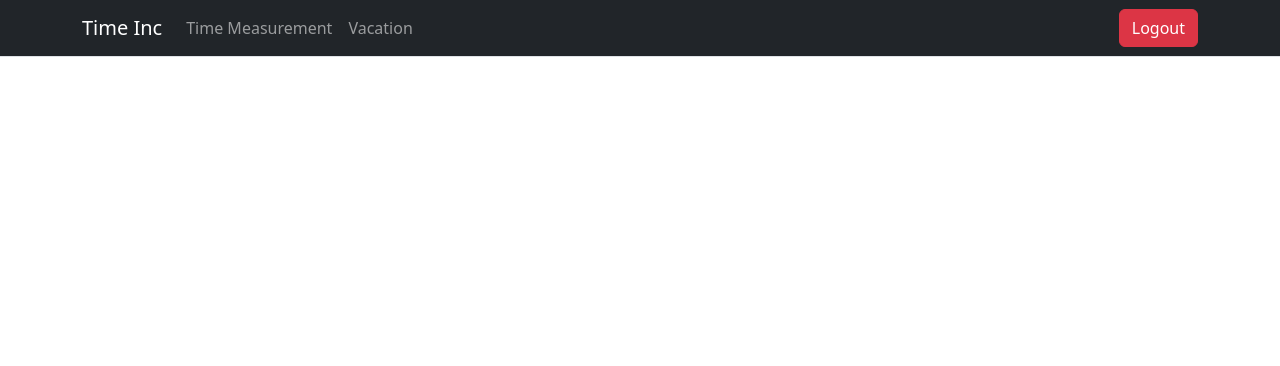
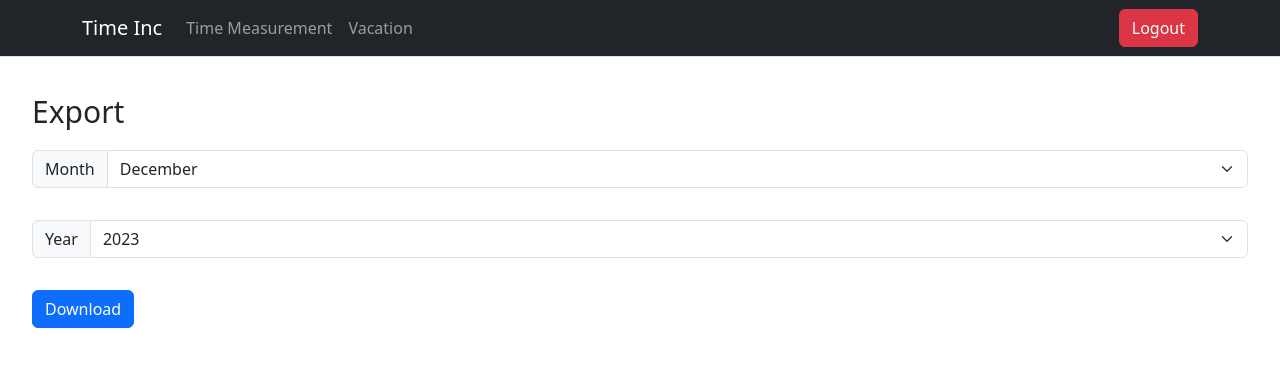
Before and after one commit to Mika2147/Working_time_tracker, a React (Create React App) app in the folder working_time_measurement/: page /time-measurement/export in a window 1280 px wide. Shown: the top 366 px of the page. Built offline with nearby package versions, Linux system fonts and the light colour scheme.

Commit message:
Created component to download selected month as excel

```diff
--- a/working_time_measurement/src/components/App.js
+++ b/working_time_measurement/src/components/App.js
@@ -5,6 +5,7 @@ import TimeEnteringForm from './TimeEnteringForm';
 import TimeMonthOverview from './TimeMonthOverview';
 import { BrowserRouter, Route, Routes } from 'react-router-dom';
 import Vacation from './Vacation';
+import TimeExport from './TimeExport';
 
 class App extends Component {
     state = {  }
@@ -20,6 +21,7 @@ class App extends Component {
 
                     <Route path="/time-measurement/day" element={<TimeEnteringForm />}/>
                     <Route path="/time-measurement/overview" element={<TimeMonthOverview />}/>
+                    <Route path="/time-measurement/export" element={<TimeExport />}/>
                 </Routes>
             </BrowserRouter>
         </React.Fragment>
--- /dev/null
+++ b/working_time_measurement/src/components/TimeExport.js
@@ -0,0 +1,101 @@
+import React, { Component } from 'react';
+import { Button, Stack } from 'react-bootstrap';
+import Form from 'react-bootstrap/Form';
+import InputGroup from 'react-bootstrap/InputGroup';
+
+class TimeExport extends Component {
+    state = {
+        month: 1,
+        year: 1971,
+        link: "http://localhost:8080/time/export",
+     }
+
+     months = {
+        1: "January",
+        2: "February",
+        3: "March",
+        4: "April",
+        5: "May",
+        6: "June",
+        7: "July",
+        8: "August",
+        9: "September",
+        10: "October",
+        11: "November",
+        12: "December",
+     }
+
+     years = [0]
+
+
+     setMonth = (month) => {
+        let state = this.state;
+        if(month > 0 && month < 13){
+            state.month = month;
+            state.link = this.createLink(state.month, state.year);
+            this.setState(state);
+        }
+     }
+
+     setYear = (year) => {
+        let state = this.state;
+        let currentYear = (new Date()).getFullYear();
+        if(year > 0 && year < (currentYear + 1)){
+            state.year = year;
+            state.link = this.createLink(state.month, state.year);
+            this.setState(state);
+        }
+     }
+
+    componentDidMount(){
+        let state = this.state;
+        let date = new Date();
+        state.year = date.getFullYear();
+        state.month = (date.getMonth() + 1);
+        this.years = arrayRange(1970, (new Date()).getFullYear(), 1);
+        state.link = this.createLink(state.month, state.year)
+
+        this.setState(state);
+    }
+
+    createLink = (month, year) => {
+        var url = "http://localhost:8080/time/export";
+        if (month !== undefined && year !== undefined){
+            url = url + "?month=" + month;
+            url = url + "&year=" + year;
+        }
+
+        return url;
+    }
+
+    render() {
+        return (<React.Fragment>
+            <div className='main-container'>
+                <Stack direction="vertical" gap={3}>
+                    <div className="page-title">Export</div>
+                    <InputGroup className="mb-3">
+                        <InputGroup.Text>Month</InputGroup.Text>
+                        <Form.Select aria-label="Default select example" value={this.state.month} onChange={e => this.setMonth(e.target.value)}>
+                            {Object.keys(this.months).map((key) => <option value={key}>{this.months[key]}</option>)}
+                        </Form.Select>
+                    </InputGroup>
+                    <InputGroup className="mb-3">
+                        <InputGroup.Text>Year</InputGroup.Text>
+                        <Form.Select aria-label="Default select example" value={this.state.year} onChange={e => this.setYear(e.target.value)}>
+                            {this.years.map((year) => <option value={year}>{year}</option>)}
+                        </Form.Select>
+                    </InputGroup>
+                    <a href={this.state.link} download={this.state.month + "_" + this.state.year + ".xlsx"}>
+                        <Button>Download</Button>
+                    </a>
+                </Stack>
+            </div>
+        </React.Fragment>);
+    }
+}
+
+function arrayRange(start, stop, step){
+    return Array.from({ length: (stop - start) / step + 1 }, (value, index) => start + index * step);
+}
+
+export default TimeExport;
--- a/working_time_measurement/src/components/TimeMeasurmentStart.js
+++ b/working_time_measurement/src/components/TimeMeasurmentStart.js
@@ -9,7 +9,7 @@ class TimeMeasurementStart extends Component {
                         <div className="card-container">
                             <TimeMeasurementCard title="Today" text="Enter the time you worked today" buttonTitle="Go" link="/time-measurement/day"/>
                             <TimeMeasurementCard title="This Month" text="Look at the time your worked this month" buttonTitle="Go" link="/time-measurement/overview"/>
-                            <TimeMeasurementCard title="Export" text="Export current Month" buttonTitle="Go"/>
+                            <TimeMeasurementCard title="Export" text="Export current Month" buttonTitle="Go" link="/time-measurement/export"/>
                         </div>
                     </div>
                 </React.Fragment>
```
Also changed, not shown: 1 other file (tests, documents, lock files or other folders).
